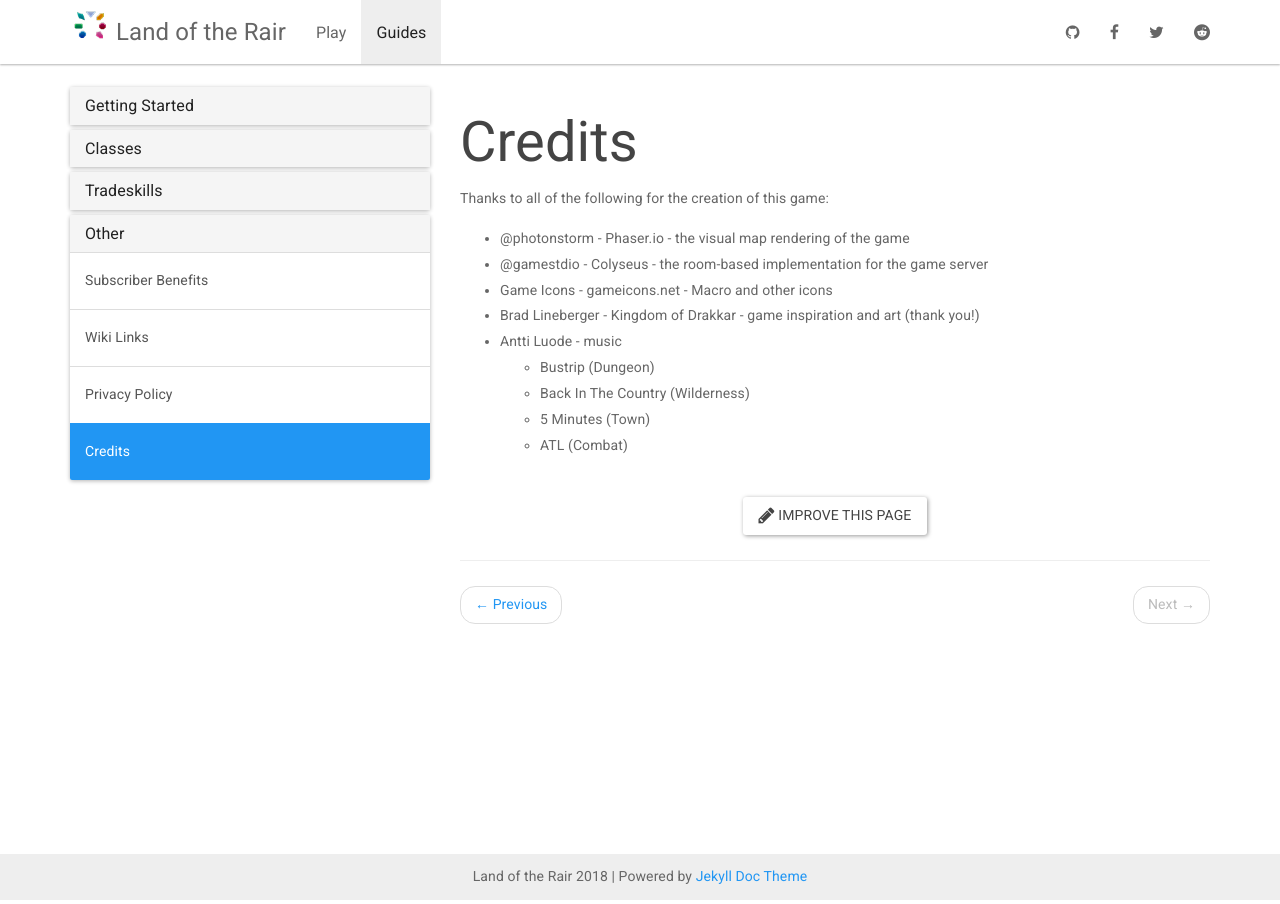
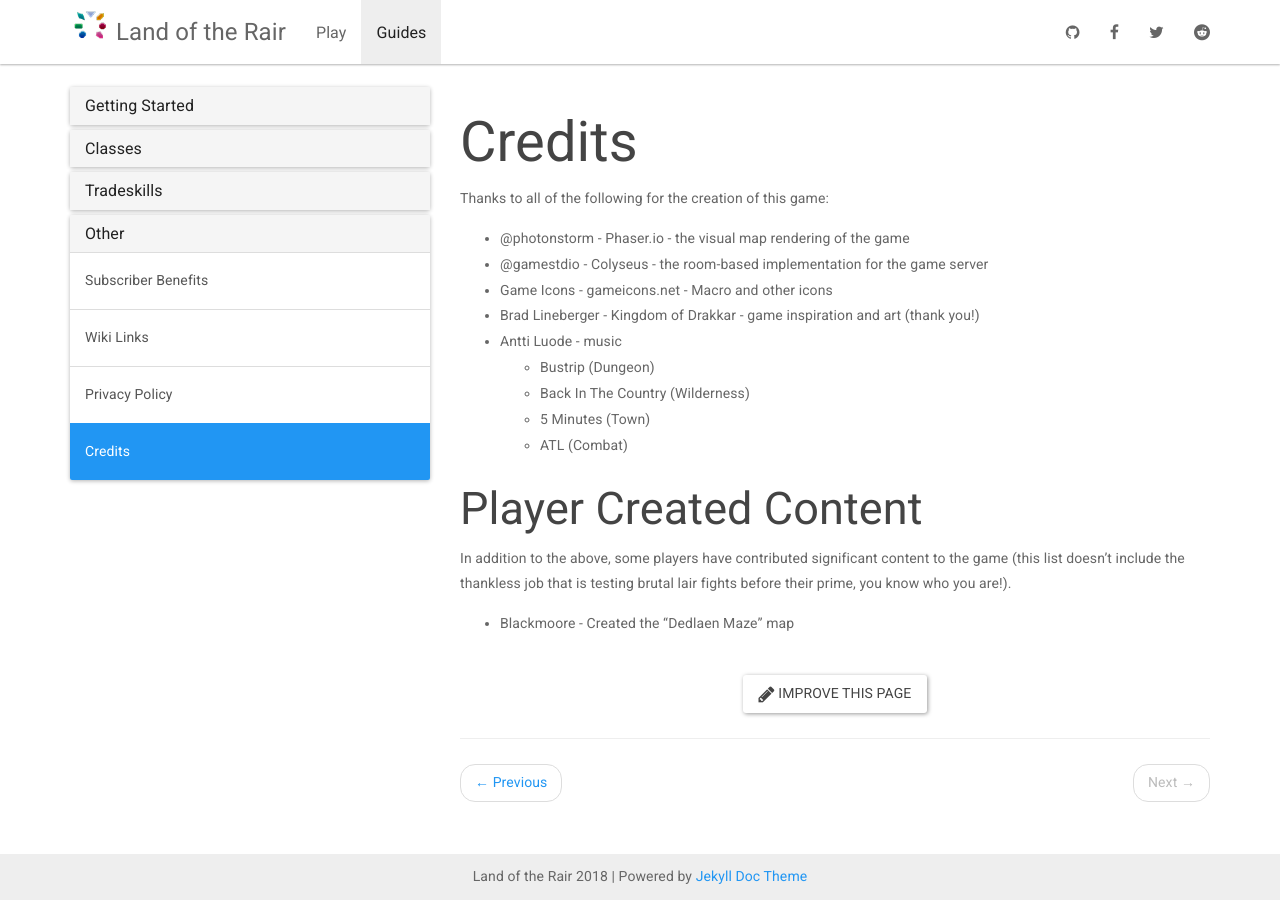
Before and after one commit to LandOfTheRair/landoftherair.github.io, a Jekyll site: the page built from _docs/other/credits.md, in a window 1280 px wide. Built offline with Jekyll 4.4.1, drawn with Linux system fonts in a browser that asks for light colours; nearby versions of some CDN libraries.

Commit message:
Update credits.md

```diff
--- a/_docs/other/credits.md
+++ b/_docs/other/credits.md
@@ -14,3 +14,9 @@
   * Back In The Country (Wilderness)
   * 5 Minutes (Town)
   * ATL (Combat)
+
+## Player Created Content
+
+In addition to the above, some players have contributed significant content to the game (this list doesn't include the thankless job that is testing brutal lair fights before their prime, you know who you are!).
+
+* Blackmoore - Created the "Dedlaen Maze" map
```
